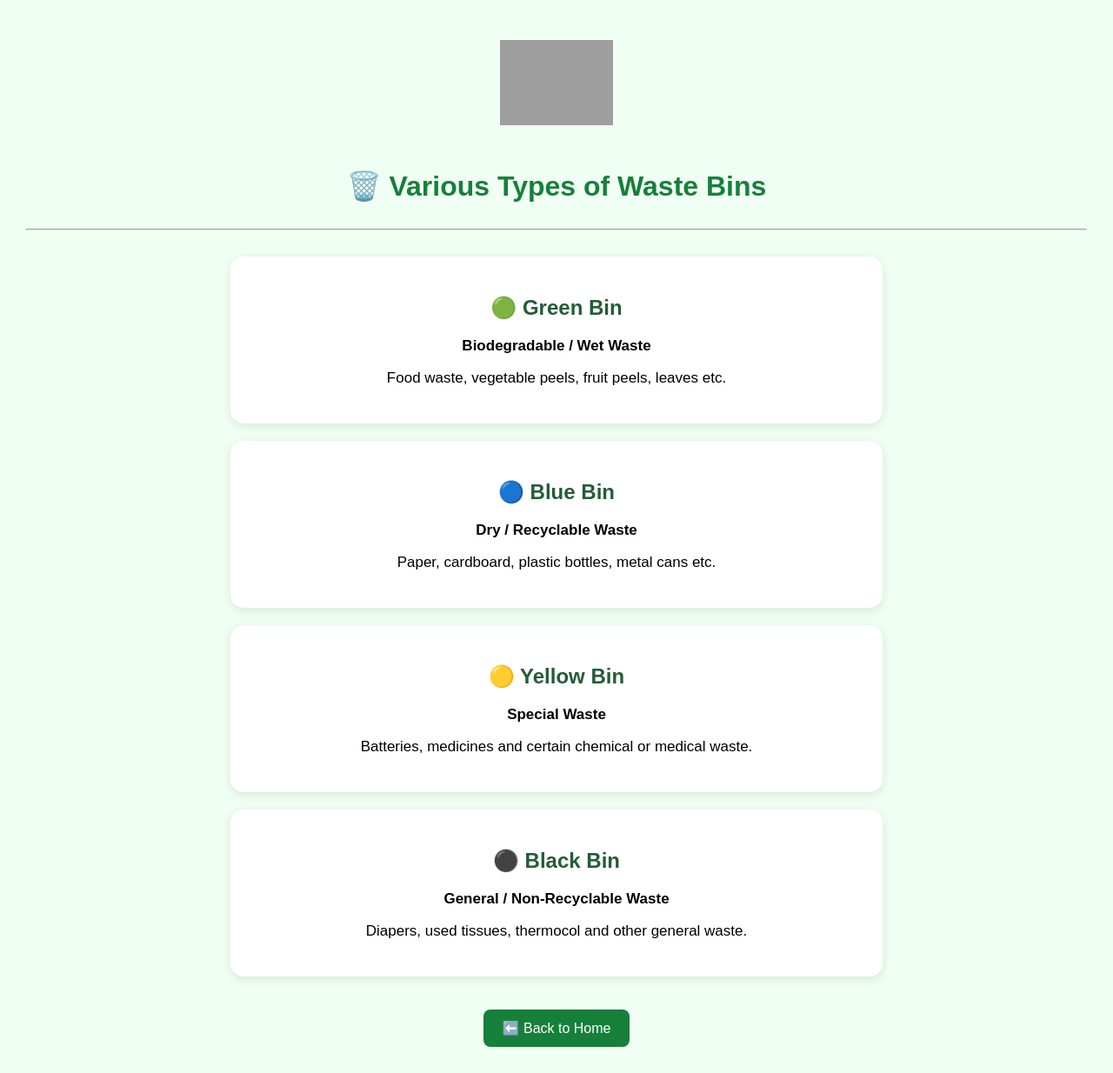
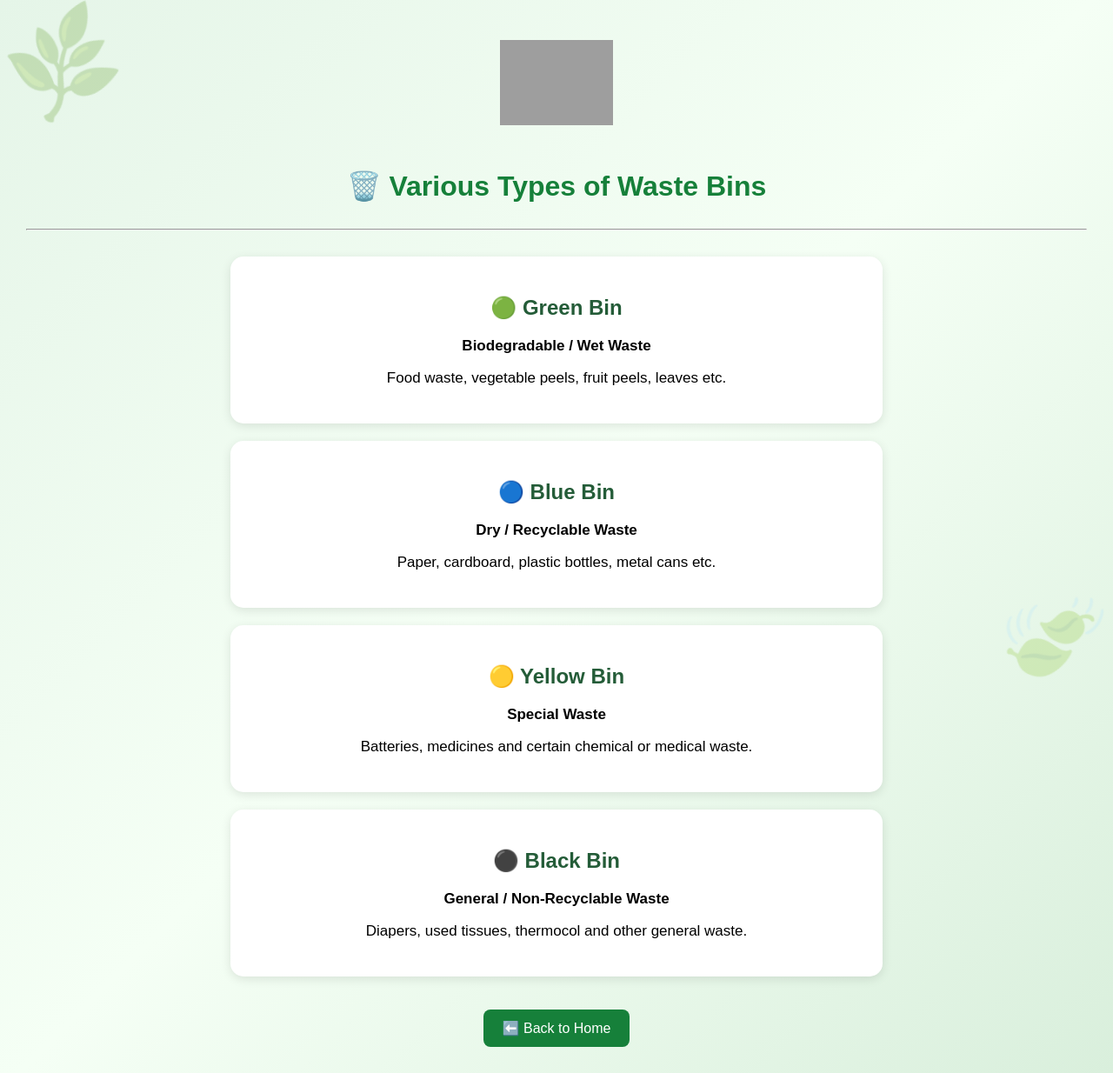
Before and after one commit to ahaliashine08-prog/eco-Track, a Flask app: page /bins in a window 1280 px wide. Shown: the whole page at 87% size. Run offline with Flask 3, Linux system fonts and the light colour scheme; a user stored in the database is signed in; grey boxes are pictures that could not be loaded.

Commit message:
update style.css

```diff
--- a/static/style.css
+++ b/static/style.css
@@ -1,9 +1,39 @@
 body {
     font-family: Arial, sans-serif;
-    background: #f0fff4;
+    background: linear-gradient(
+        135deg,
+        #e5f5e8,
+        #f5fff5,
+        #d9efdc
+    );
     text-align: center;
     margin: 0;
     padding: 30px;
+    min-height: 100vh;
+    position: relative;
+    isolation: isolate;
+}
+
+body::before, body::after {
+    position: fixed;
+    z-index: -1;
+    pointer-events: none;
+    opacity: 0.25;
+    font-size: 100px;
+}
+
+body::before {
+    content: '🌿';
+    top: 15px;
+    left: 10px;
+    transform: rotate(-25deg);
+}
+
+body::after {
+    content: '🍃';
+    bottom: 15px;
+    right: 10px;
+    transform: rotate(25deg);
 }
 
 .logo {
```
